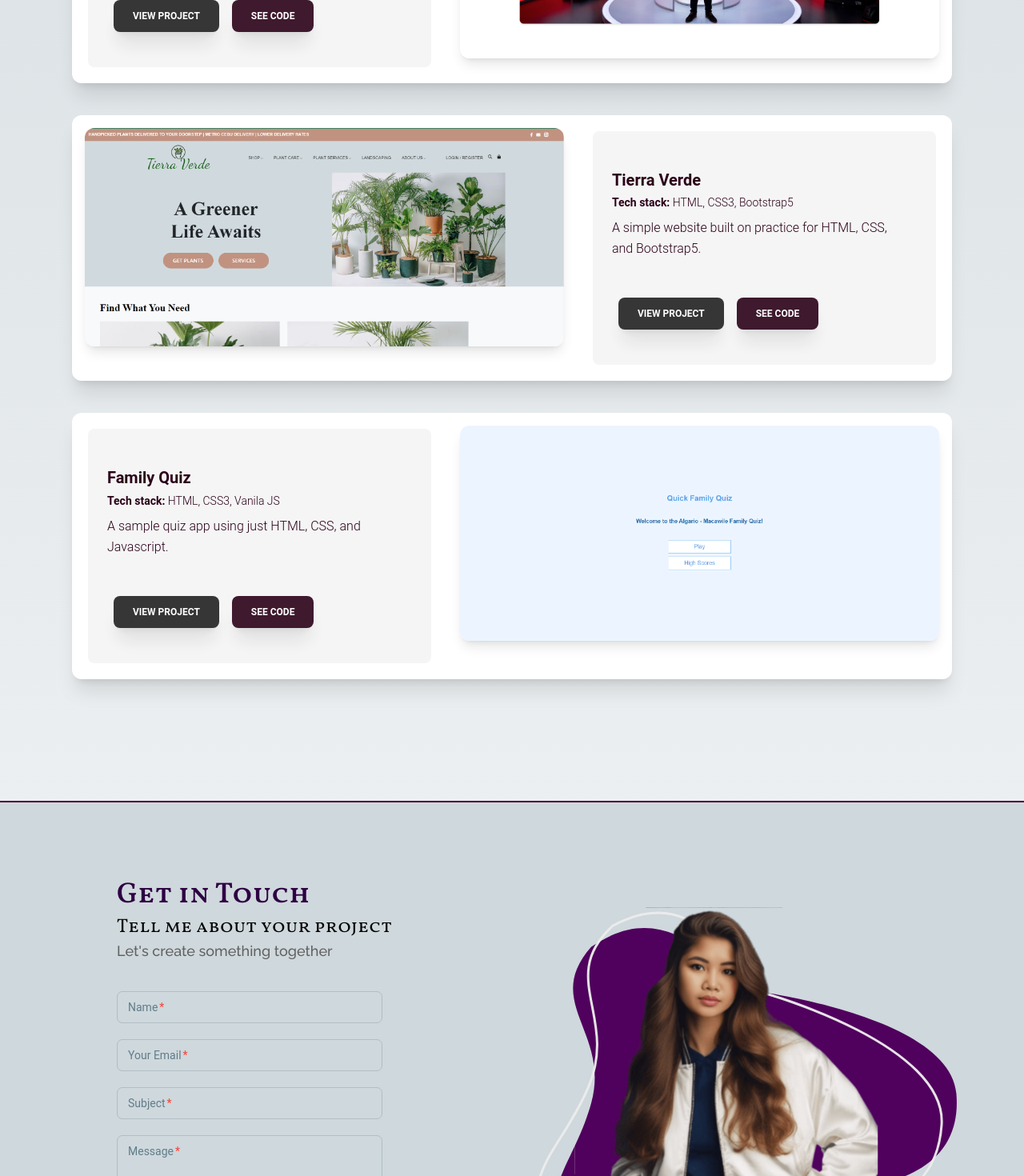
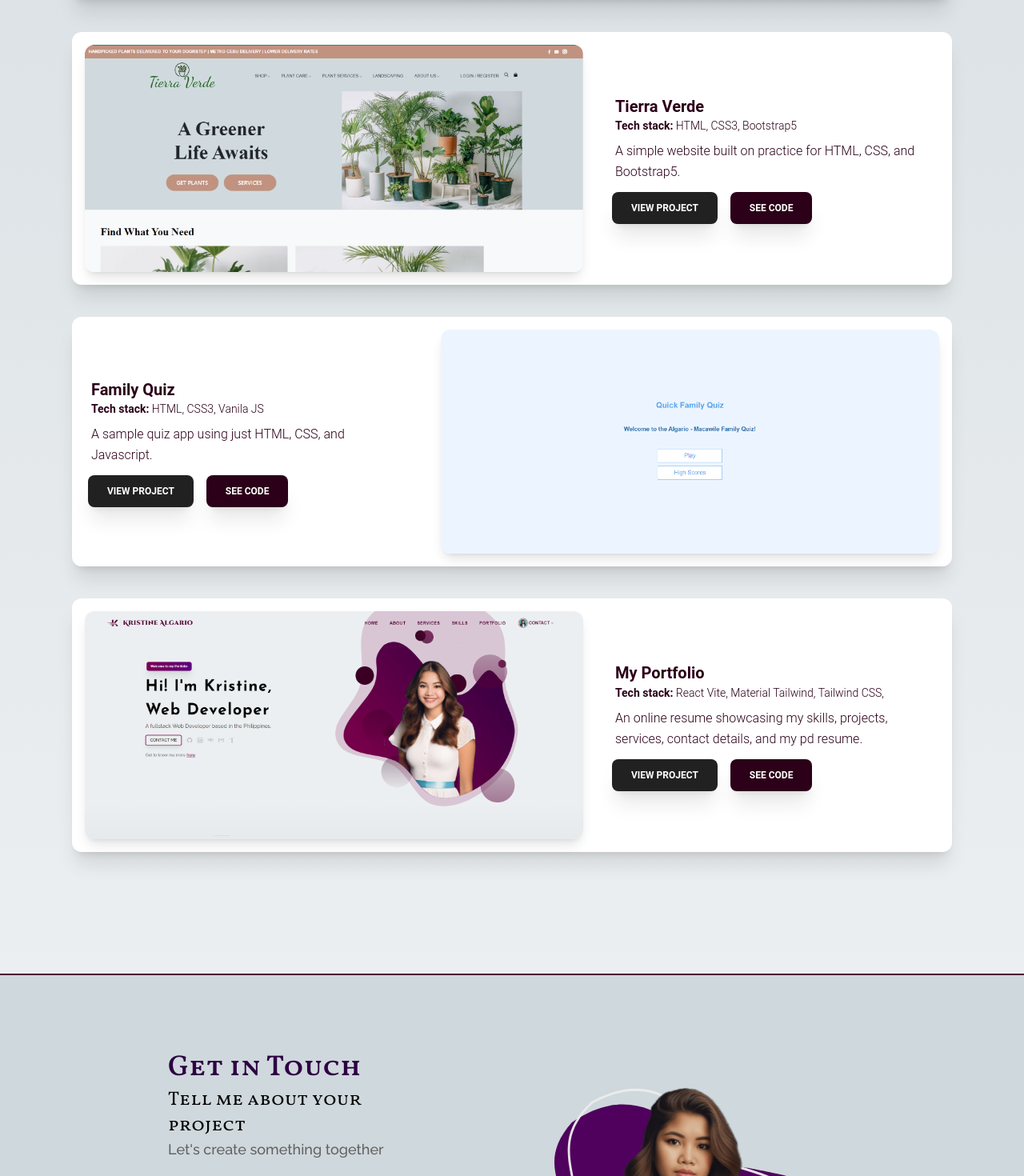
Before and after one commit to KrisTechHub/kris-algario, a React (Vite) app: page / in a window 1280 px wide. Shown: the part 4440-5910 px from the top of the page at 80% size. Built offline with nearby package versions, Linux system fonts and the light colour scheme.

Commit message:
finalized portfolio page responsiveness

```diff
--- a/src/Components/Contact/Contact.jsx
+++ b/src/Components/Contact/Contact.jsx
@@ -6,7 +6,7 @@ import PropTypes from 'prop-types'; // Import PropTypes
 export default function Contact({id}) {
     return (
 
-        <div className="py-24 bg-blue-gray-100 border-t-2 border-mypink-800" id={id}>
+        <div className="py-24 xl:px-16 bg-blue-gray-100 border-t-2 border-mypink-800" id={id}>
             <div className="flex-row mx-auto">
                 <div className="flex flex-col md:flex-row xl:px-[50px] ">
 
@@ -16,7 +16,7 @@ export default function Contact({id}) {
 
 
                     <div className="order-1 md:order-2 flex items-center justify-center w-full lg:w-1/2 ">
-                        <img src="./src/assets/contact-portrait.svg" alt="home portrait" />
+                        <img className="w-96 xl:w-auto" src="./src/assets/contact-portrait.svg" alt="home portrait" />
                     </div>
 
                 </div>
--- a/src/Components/Contact/ContactForm.jsx
+++ b/src/Components/Contact/ContactForm.jsx
@@ -30,9 +30,9 @@ export default function ContactForm() {
     return (
         <div>
             <div className="flex-row items-center md:text-left mb-8">
-                <h1 className="font-VollkornSCSemi text-4xl pb-1 text-mypurple-900">Get in Touch</h1>
-                <h3 className="font-VollkornSCReg text-2xl">Tell me about your project</h3>
-                <p className="font-RalewayMedium pb-1 text-gray-700 text-lg">
+                <h1 className="font-VollkornSCSemi text-2xl sm:text-4xl pb-1 text-mypurple-900">Get in Touch</h1>
+                <h3 className="font-VollkornSCReg text-lg sm:text-2xl">Tell me about your project</h3>
+                <p className="font-RalewayMedium pb-1 text-gray-700 text-xs sm:text-lg">
                     Let&apos;s create something together
                 </p>
             </div>
--- a/src/Components/Contact/Footer.jsx
+++ b/src/Components/Contact/Footer.jsx
@@ -13,9 +13,9 @@ export default function Footer({ id }) {
 
                     <div className="flex flex-col text-center items-center justify-center lg:w-[68%] order-2 lg:order-1">
                         <div className='w-full flex justify-center'>
-                            <MenuItems className="px-6 text-sm hover:bg-transparent hover:text-white" isVertical={false} showIcon={false} />
+                            <MenuItems className="px-2 sm:px-6 text-sm hover:bg-transparent hover:text-white" isVertical={false} showIcon={false} />
                         </div>
-                            <div className="inline-flex items-center gap-8 p-5">
+                            <div className="inline-flex items-center gap-3 sm:gap-8 p-3 sm:p-5">
                             <a href="https://github.com/KrisTechHub" onClick="window.open(`https://github.com/KrisTechHub`)" rel="noopener noreferrer" target="_blank"><img className="hover:scale-110 w-[20px] h-[20px]" src="./src/icons/github.svg" /></a>
                             <a href="https://www.linkedin.com/in/kmjalgario" onClick="window.open(`hhttps://www.linkedin.com/in/kmjalgario`)" rel="noopener noreferrer" target="_blank"><img className="hover:scale-110 w-[20px] h-[20px]" src="./src/icons/linkedin.svg" /></a>
                             <a href="https://www.upwork.com/freelancers/~014703744c9fc2e64f" onClick="window.open(`https://www.upwork.com/freelancers/~014703744c9fc2e64f`)" rel="noopener noreferrer" target="_blank"><img className="hover:scale-110 w-[20px] h-[20px]" src="./src/icons/upwork.svg" /></a>
@@ -32,7 +32,7 @@ export default function Footer({ id }) {
 
 
                     <div className='flex flex-row justify-center lg:w-[32%] order-1 lg:order-2'>
-                        <div className="flex flex-col justify-center text-center items-center w-1/2 pb-4">
+                        <div className="flex flex-col justify-center text-center items-center w-1/2 pb-4 lg:p">
                             <h1 className='font-bold pb-2'>Contact Details:</h1>
                             <div className='flex flex-row items-right '>
                                 <div className='flex items-center justify-center pe-1'>
@@ -49,7 +49,7 @@ export default function Footer({ id }) {
                         </div>
 
 
-                        <div className="lg:flex flex-col items-center hidden lg:items-start text-center justify-center w-1/2">
+                        <div className="lg:flex flex-col items-center hidden text-center justify-center w-1/2">
                             <img className='lg:h-16 xl2:h-24' src="./src/assets/Kwhite.svg" alt="" />
                             <h1 className='border-b mt-2 font-JosefinSemibold'>Kristine Algario</h1>
                         </div>
--- a/src/Components/Portfolio/Portfolio.jsx
+++ b/src/Components/Portfolio/Portfolio.jsx
@@ -11,8 +11,7 @@ export default function Portfolio({id}) {
                     <h1 className="md:pt-10 justify-center font-JosefinBold text-[30px] lg:text-[45px] text-mypink-800">P<span className="text-[22px] lg:text-[30px]">ORTFOLIO</span></h1>
 
                     <p className="py-4 md:indent-32 flex text-center font-RalewayMedium px-10 text-gray-800"> This section serves as a showcase for various projects I&#39;ve developed during
-                    my journey in web development. I love spending time coding and encountering new opportunities and highly adaptable to new challenges and projects. From personal websites
-                    to full-stack applications, each project demonstrates my skills, creativity, and problem-solving abilities. Explore the projects below to learn more about my work.
+                    my learning journey in web development. I love spending time coding and encountering new opportunities and highly adaptable to new challenges and projects. Explore the projects below to learn more about my work.
                     </p>
 
                     <Projects />
--- a/src/Components/Portfolio/Projects.jsx
+++ b/src/Components/Portfolio/Projects.jsx
@@ -34,6 +34,14 @@ const projItems = [
         desc: "A sample quiz app using just HTML, CSS, and Javascript.",
         link: "https://kristechhub.github.io/Quiz-App-JS/",
         source: "https://github.com/KrisTechHub/Quiz-App-JS",
+    },
+    {
+        img: "./src/assets/projects/portfolio.png",
+        title: "My Portfolio",
+        techstack: "React Vite, Material Tailwind, Tailwind CSS, ",
+        desc: "An online resume showcasing my skills, projects, services, contact details, and my pd resume.",
+        link: "https://krisalgario.onrender.com/",
+        source: "https://github.com/KrisTechHub/kris-algario",
     }
 ]
 
@@ -44,26 +52,26 @@ export default function Projects() {
                     const isEven = index % 2 === 0;
 
                     return (
-                        <Card className={`flex flex-row ${isEven ? 'flex-row' : 'flex-row-reverse'} text-darkpink-800 m-10 shadow-xl`} key={title}>
-                            <CardHeader className="text-center justify-center m-4 w-7/12 h-full overflow-hidden">
-                                <img className="shadow-xl object-cover object-center hover:scale-110 transition-transform duration-500 transform-gpu" src={img} alt={title} />
+                        <Card className={`flex ${isEven ? 'flex-col lg:flex-row' : 'flex-col lg:flex-row-reverse'} text-darkpink-800 m-5 md:m-10 shadow-xl`} key={title}>
+                            <CardHeader className="text-center justify-center m-4 lg:w-7/12 h-full overflow-hidden">
+                                <img className="object-cover h-64 lg:h-full w-full shadow-xl object-cover object-center hover:scale-110 transition-transform duration-500 transform-gpu" src={img} alt={title} />
                             </CardHeader>
 
-                            <div className="text-left w-5/12 bg-gray-100 m-5 rounded-lg p-5 ps-0">
-                                <CardBody>
-                                    <Typography variant="h5" className=" py-1">
+                            <div className="text-left lg:w-5/12 rounded-lg p-0 my-auto align-center">
+                                <CardBody className="pb-1">
+                                    <Typography variant="h5">
                                         {title}
                                     </Typography>
                                     <Typography variant="p" className="mb-2 text-[14px]">
                                         <span className="font-bold">Tech stack:</span> {techstack}
                                     </Typography>
-                                    <Typography className="">
+                                    <Typography>
                                         {desc}
                                     </Typography>
                                 </CardBody>
-                                <CardFooter className="opacity-90 text-base">
+                                <CardFooter className="text-base p-3 pt-0">
                                     <a href={link} onClick={() => window.open(link)} rel="noopener noreferrer" target="_blank">
-                                        <Button className="shadow-xl bg-gray-900 mx-2 hover:scale-105 transition-transform duration-500 transform-gpu">
+                                        <Button className="shadow-xl bg-gray-900 m-2 hover:scale-105 transition-transform duration-500 transform-gpu">
                                             View Project
                                         </Button>
                                     </a>
```
Also changed, not shown: src/assets/projects/portfolio.png (added).
